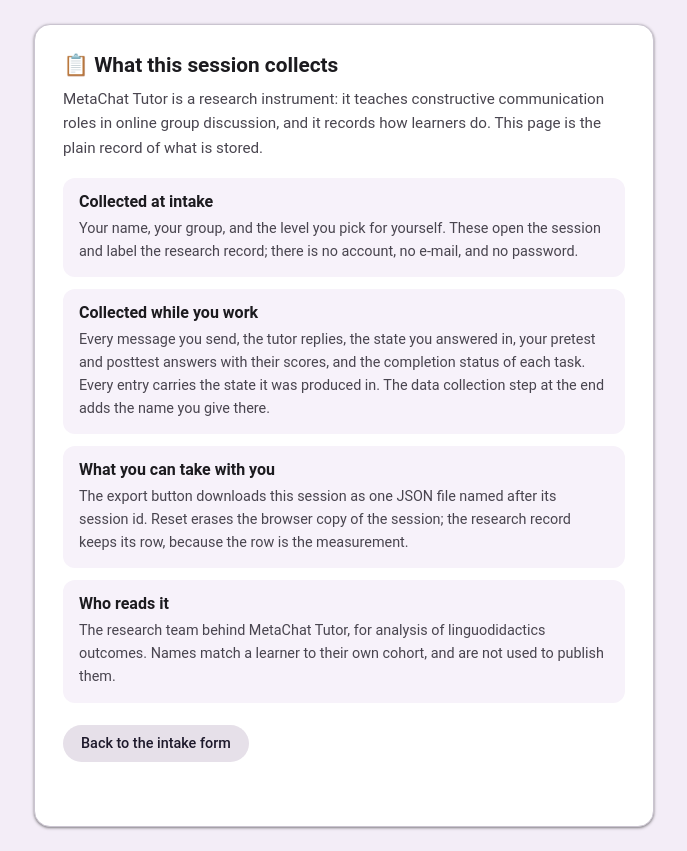
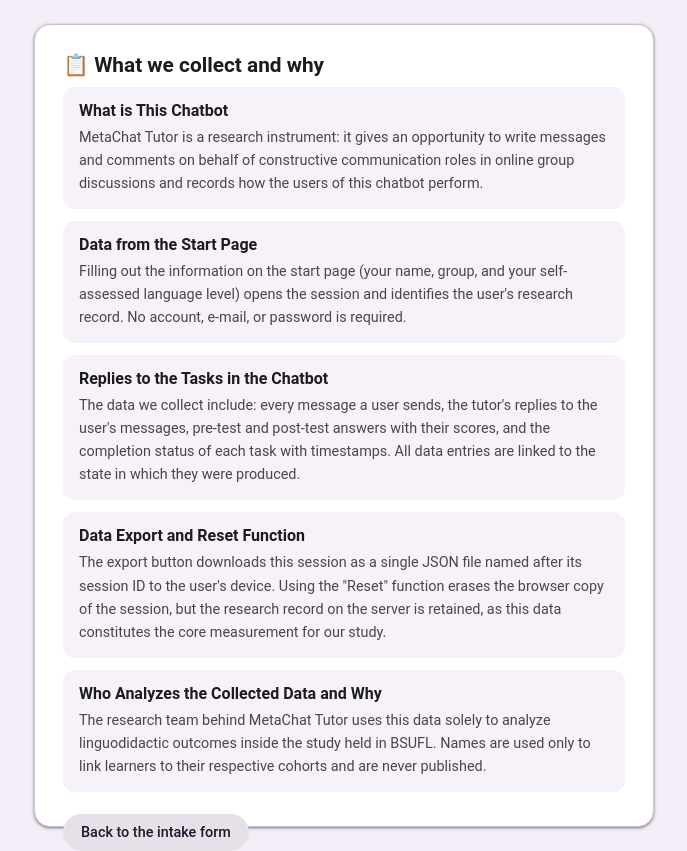
Before and after one commit to Drulena/metachat-tutor, a Django app: page /terms/ in a window 1280 px wide. Shown: the whole page, without its empty margins (296-983 px from the left). Run offline with Django 5.2, Linux system fonts and the light colour scheme.

Commit message:
fix(copy): apply the issue #47 corrections to the learner surfaces
Intake help texts now match the ticket (name shown on every screen, group number, own level estimate); the /terms/ page carries the five requested sections and names BSUFL; the terminal screen drops the Google Form link because the ledger is the record. README follows the same de-branding.

Issue: #47

```diff
--- a/tutor/forms.py
+++ b/tutor/forms.py
@@ -21,7 +21,7 @@ class IntakeForm(forms.Form):
     name = forms.CharField(
         max_length=50,
         label="Your name",
-        help_text="Shown on every screen and in the export file name.",
+        help_text="Shown on every screen.",
         widget=forms.TextInput(
             attrs={"class": "intake-input", "autocomplete": "name", "autofocus": True}
         ),
@@ -29,7 +29,7 @@ class IntakeForm(forms.Form):
     group = forms.CharField(
         max_length=256,
         label="Group",
-        help_text="Your class or cohort, exactly as your tutor writes it.",
+        help_text="Type the number.",
         # The datalist in the template offers the groups already in the
         # ledger: the match is case-insensitive (#36), so a cohort that
         # types a new casing lands on the group it already has.
@@ -41,5 +41,5 @@ class IntakeForm(forms.Form):
         choices=SessionRecord.LEVEL_CHOICES,
         label="Level",
         widget=forms.RadioSelect(attrs={"class": "intake-radio"}),
-        help_text="Your own estimate; the pretest result is reported separately.",
+        help_text="Your own estimate.",
     )
--- a/tutor/scenarios/data_collection.py
+++ b/tutor/scenarios/data_collection.py
@@ -10,5 +10,5 @@ leaves out of it.
 """
 
 STATE = {
-    "message": "🎓 **🎉 RESEARCH SESSION COMPLETE, {user_name}!**\n\nThank you for participating!\n\n---\n\n**📤 TO SUBMIT YOUR WORK:**\n\n1️⃣Click the **Export Chat History** button in the left sidebar\n2️⃣Save the downloaded JSON file\n3️⃣Upload the file to this Google Form:\n🔗 **https://forms.gle/V2eyTz1kJRXJxv266**\n\nYour chat history contains:\n✅ Your name\n✅ Pre-test and post-test scores\n✅ All your answers with timestamps\n✅ Your reflection\n\n---\n\n🏁 **That's it! Close this tab whenever you are done and return to your study course. Good luck!**",
+    "message": "🎓 **🎉 RESEARCH SESSION COMPLETE, {user_name}!**\n\nThank you for participating!\n\n---\n\n**Your answers are saved to the study record — there is nothing to upload.**\n\nYou can download a copy for yourself with the **Export Chat History** button in the left sidebar.\n\nYour chat history contains:\n✅ Your name\n✅ Pre-test and post-test scores\n✅ All your answers with timestamps\n✅ Your reflection\n\n---\n\n🏁 **That's it! Close this tab whenever you are done and return to your study course. Good luck!**",
 }
--- a/tutor/templates/tutor/terms.html
+++ b/tutor/templates/tutor/terms.html
@@ -10,36 +10,43 @@
 </head>
 <body class="terms-page">
   <main class="terms-card">
-    <h1 class="terms-heading">📋 What this session collects</h1>
-    <p class="terms-intro">
-      MetaChat Tutor is a research instrument: it teaches constructive
-      communication roles in online group discussion, and it records how
-      learners do. This page is the plain record of what is stored.
-    </p>
+    <h1 class="terms-heading">📋 What we collect and why</h1>
     <section class="terms-section">
-      <h2 class="terms-subheading">Collected at intake</h2>
-      <p>Your name, your group, and the level you pick for yourself. These
-        open the session and label the research record; there is no account,
-        no e-mail, and no password.</p>
+      <h2 class="terms-subheading">What is This Chatbot</h2>
+      <p>MetaChat Tutor is a research instrument: it gives an opportunity to
+        write messages and comments on behalf of constructive communication
+        roles in online group discussions and records how the users of this
+        chatbot perform.</p>
     </section>
     <section class="terms-section">
-      <h2 class="terms-subheading">Collected while you work</h2>
-      <p>Every message you send, the tutor replies, the state you answered in,
-        your pretest and posttest answers with their scores, and the completion
-        status of each task. Every entry carries the state it was produced in.
-        The data collection step at the end adds the name you give there.</p>
+      <h2 class="terms-subheading">Data from the Start Page</h2>
+      <p>Filling out the information on the start page (your name, group, and
+        your self-assessed language level) opens the session and identifies
+        the user's research record. No account, e-mail, or password is
+        required.</p>
     </section>
     <section class="terms-section">
-      <h2 class="terms-subheading">What you can take with you</h2>
-      <p>The export button downloads this session as one JSON file named after
-        its session id. Reset erases the browser copy of the session; the
-        research record keeps its row, because the row is the measurement.</p>
+      <h2 class="terms-subheading">Replies to the Tasks in the Chatbot</h2>
+      <p>The data we collect include: every message a user sends, the tutor's
+        replies to the user's messages, pre-test and post-test answers with
+        their scores, and the completion status of each task with timestamps.
+        All data entries are linked to the state in which they were
+        produced.</p>
     </section>
     <section class="terms-section">
-      <h2 class="terms-subheading">Who reads it</h2>
-      <p>The research team behind MetaChat Tutor, for analysis of
-        linguodidactics outcomes. Names match a learner to their own cohort,
-        and are not used to publish them.</p>
+      <h2 class="terms-subheading">Data Export and Reset Function</h2>
+      <p>The export button downloads this session as a single JSON file named
+        after its session ID to the user's device. Using the "Reset" function
+        erases the browser copy of the session, but the research record on the
+        server is retained, as this data constitutes the core measurement for
+        our study.</p>
+    </section>
+    <section class="terms-section">
+      <h2 class="terms-subheading">Who Analyzes the Collected Data and Why</h2>
+      <p>The research team behind MetaChat Tutor uses this data solely to
+        analyze linguodidactic outcomes inside the study held in BSUFL. Names
+        are used only to link learners to their respective cohorts and are
+        never published.</p>
     </section>
     <a class="terms-back" href="{% url 'intake' %}">Back to the intake form</a>
   </main>
```
Also changed, not shown: tutor/test_intake.py (+21 -2 lines), tutor/test_terminal.py (+9 -0 lines), README.md.
